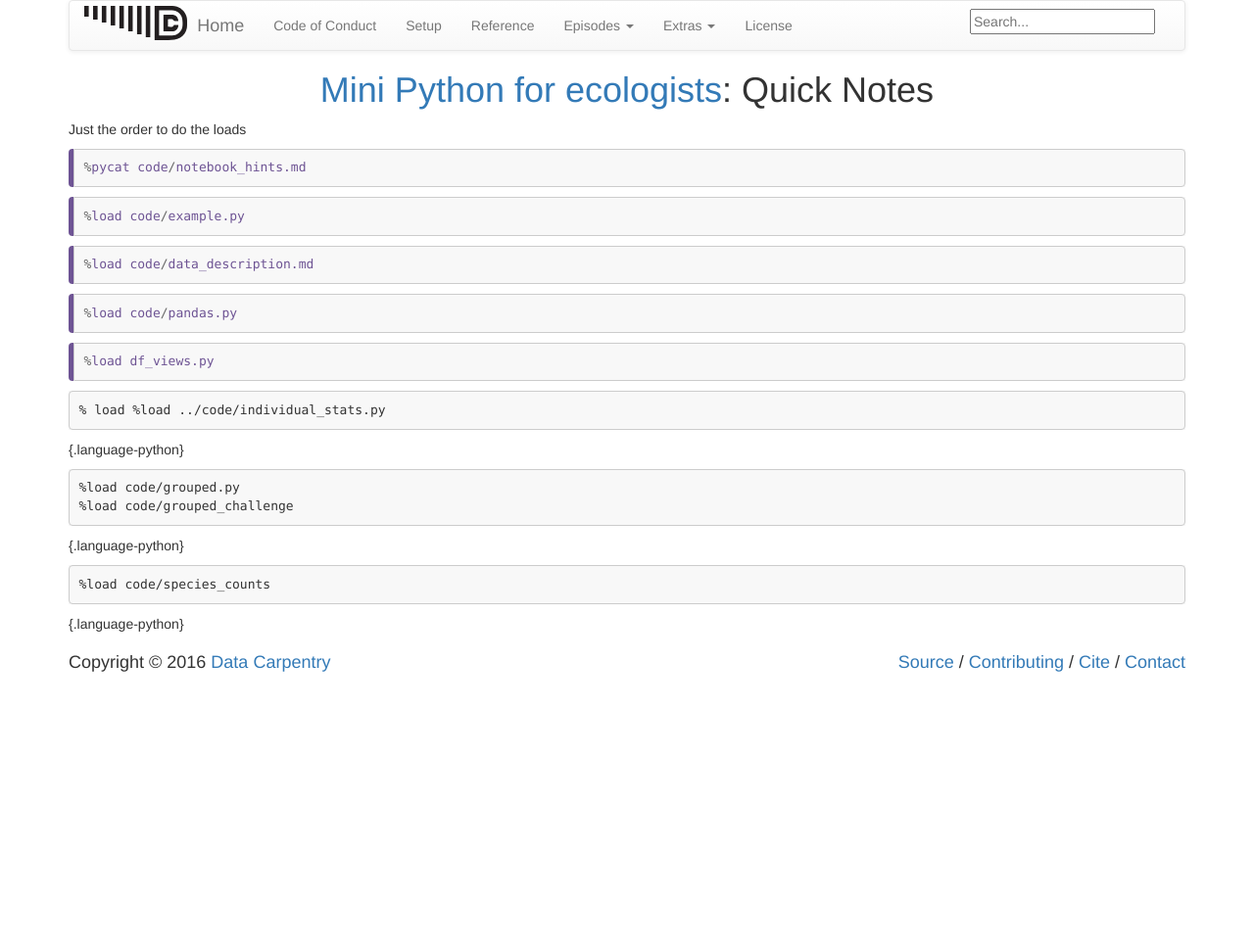
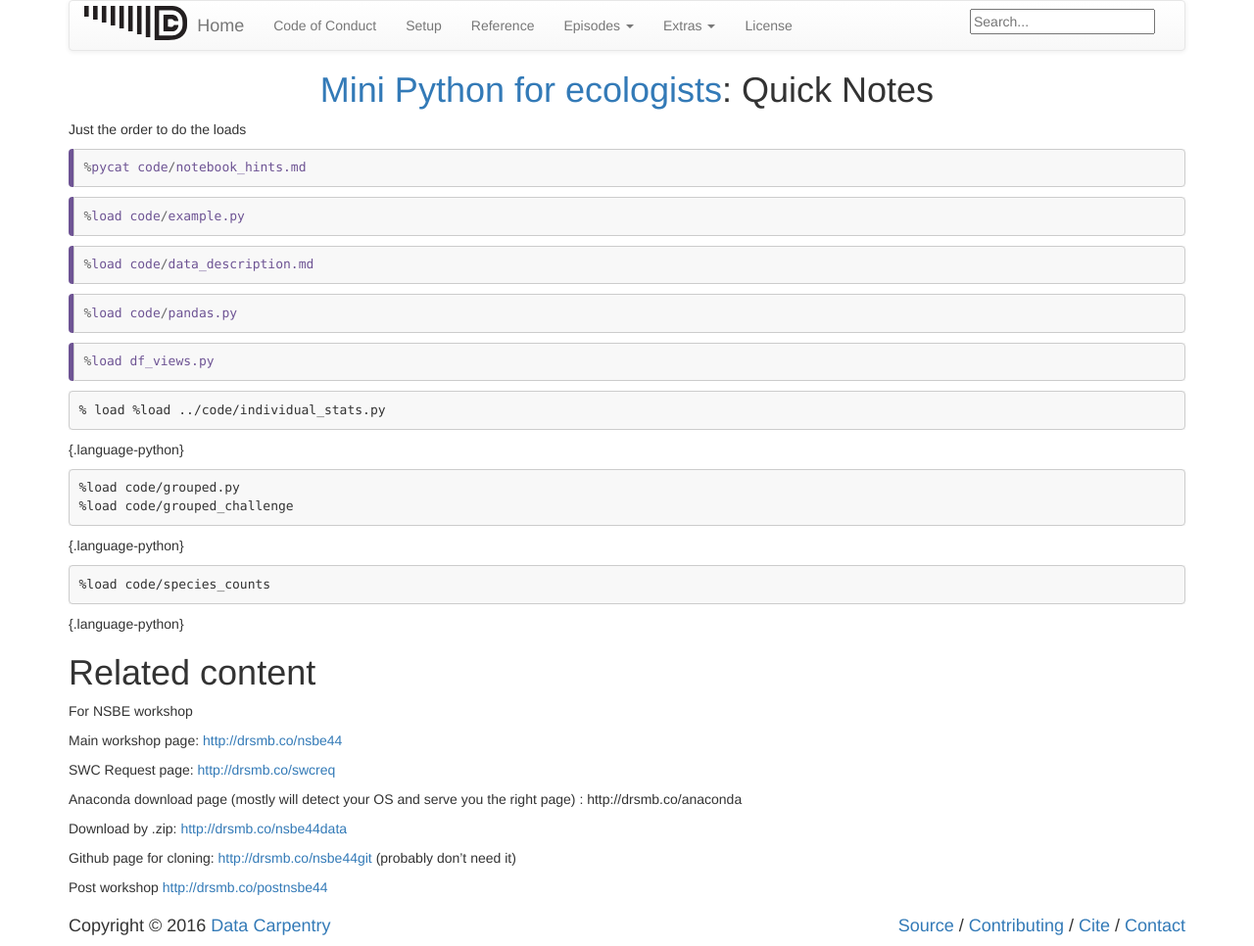
Before and after one commit to brownsarahm/python-ecology-mini, a Jekyll site: the page built from _extras/notes.md, in a window 1280 px wide. Shown: the whole page at 98% size. Built offline with Jekyll 4.4.1, drawn with Linux system fonts in a browser that asks for light colours; before the commit the page ends 900 px from its top, so only the background shows below that.

Commit message:
links for reference

```diff
--- a/_extras/notes.md
+++ b/_extras/notes.md
@@ -48,3 +48,20 @@ Just the order to do the loads
 %load code/species_counts
 ~~~
 {.language-python}
+
+
+# Related content
+
+For NSBE workshop
+
+Main workshop page: [http://drsmb.co/nsbe44](http://drsmb.co/nsbe44)
+
+SWC Request page: [http://drsmb.co/swcreq](http://drsmb.co/swcreq)
+
+Anaconda download page (mostly will detect your OS and serve you the right page) : http://drsmb.co/anaconda
+
+Download by .zip: [http://drsmb.co/nsbe44data](http://drsmb.co/nsbe44data)
+
+Github page for cloning: [http://drsmb.co/nsbe44git](http://drsmb.co/nsbe44git) (probably don't need it)
+
+Post workshop [http://drsmb.co/postnsbe44](http://drsmb.co/postnsbe44)
```
